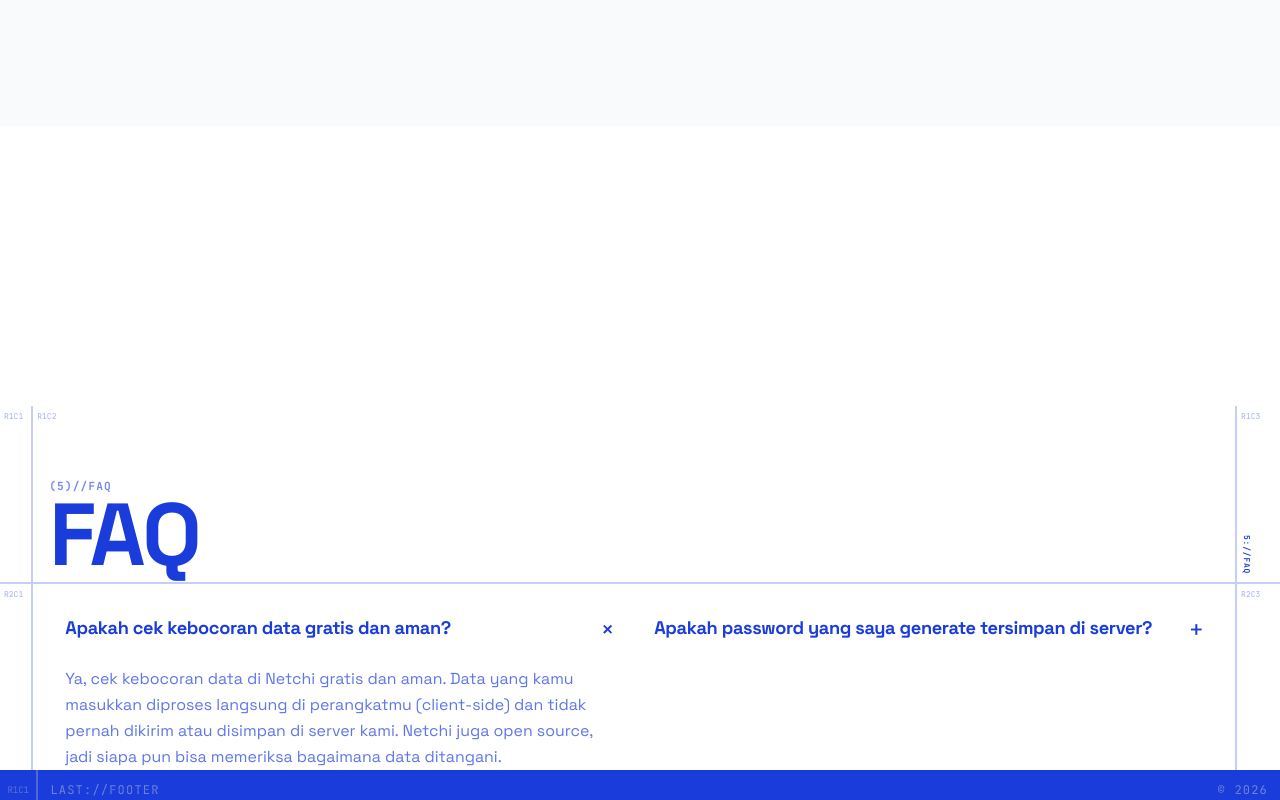
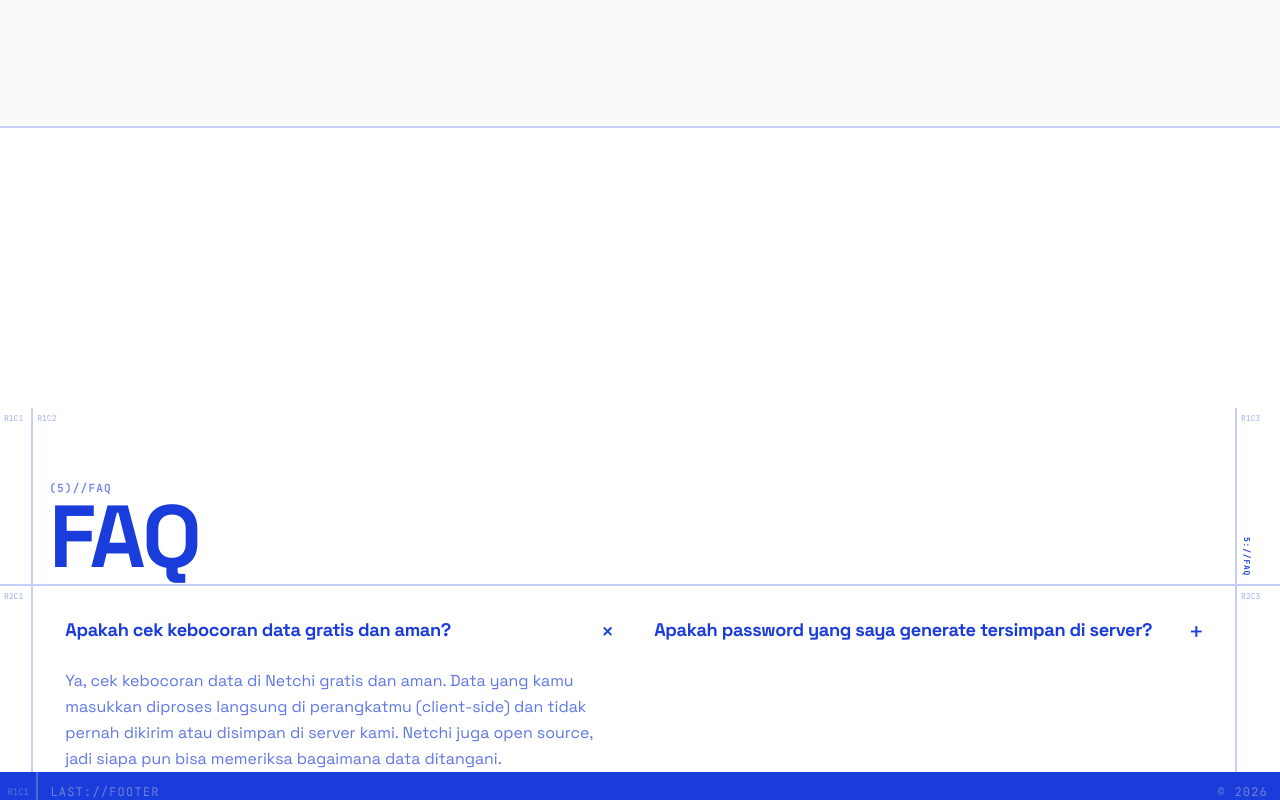
Before and after one commit to xzael24/Netchi, a Next.js app: page / in a window 1280 px wide. Shown: the part 4500-5300 px from the top of the page. Built offline with nearby package versions, Linux system fonts and the light colour scheme.

Commit message:
fix: add separator line between quote and FAQ sections

```diff
--- a/src/components/home/Section5.tsx
+++ b/src/components/home/Section5.tsx
@@ -116,7 +116,7 @@ export function Section5() {
   return (
     <section
       ref={ref}
-      className="relative z-20 bg-white text-[#1A3CDB] w-screen min-w-full -mt-[20vh]"
+      className="relative z-20 bg-white text-[#1A3CDB] w-screen min-w-full -mt-[20vh] border-t-2 border-[#1A3CDB]/25"
     >
       <div className="s5-rise">
       {/* Mobile: flex-col */}
```
